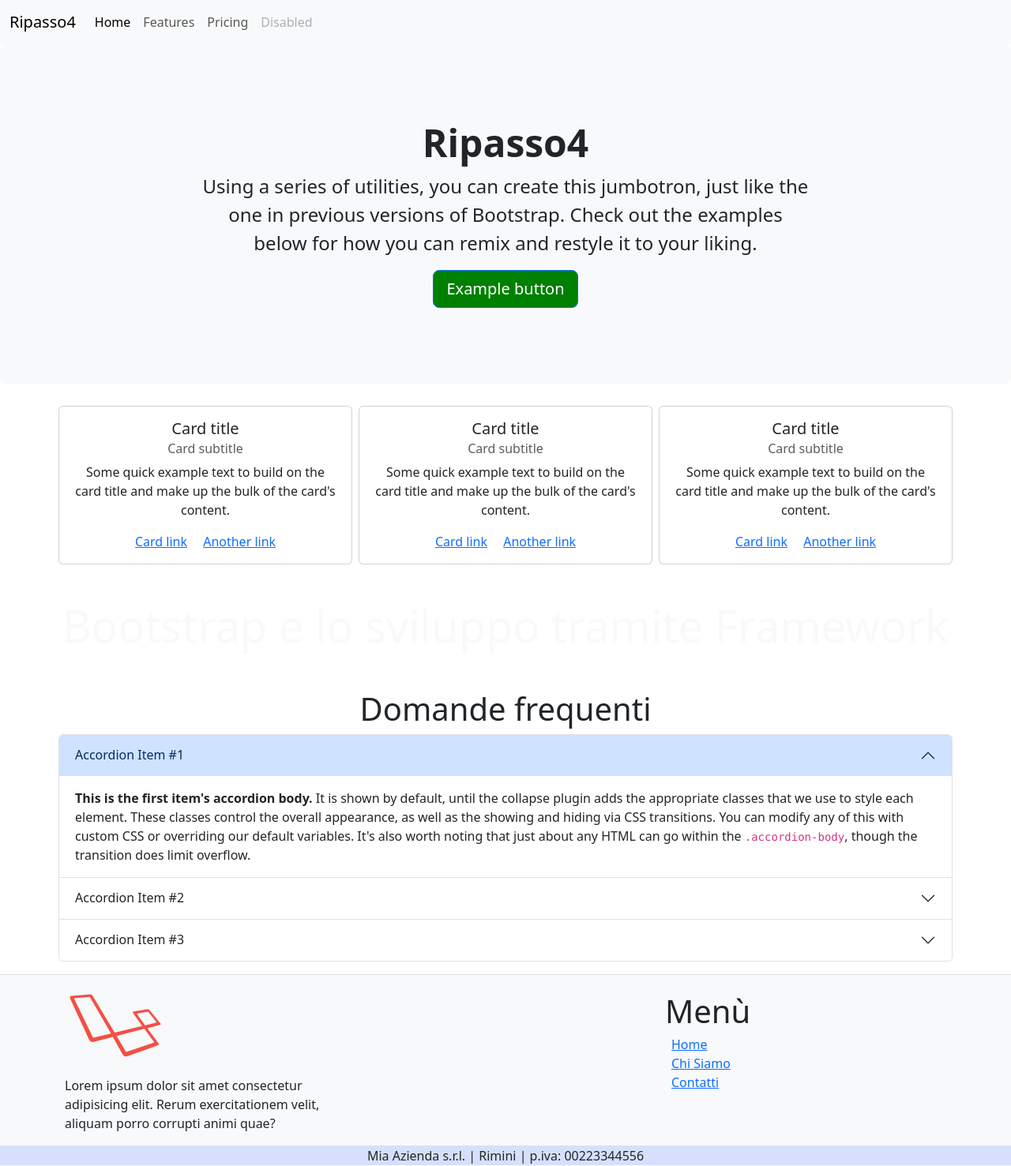
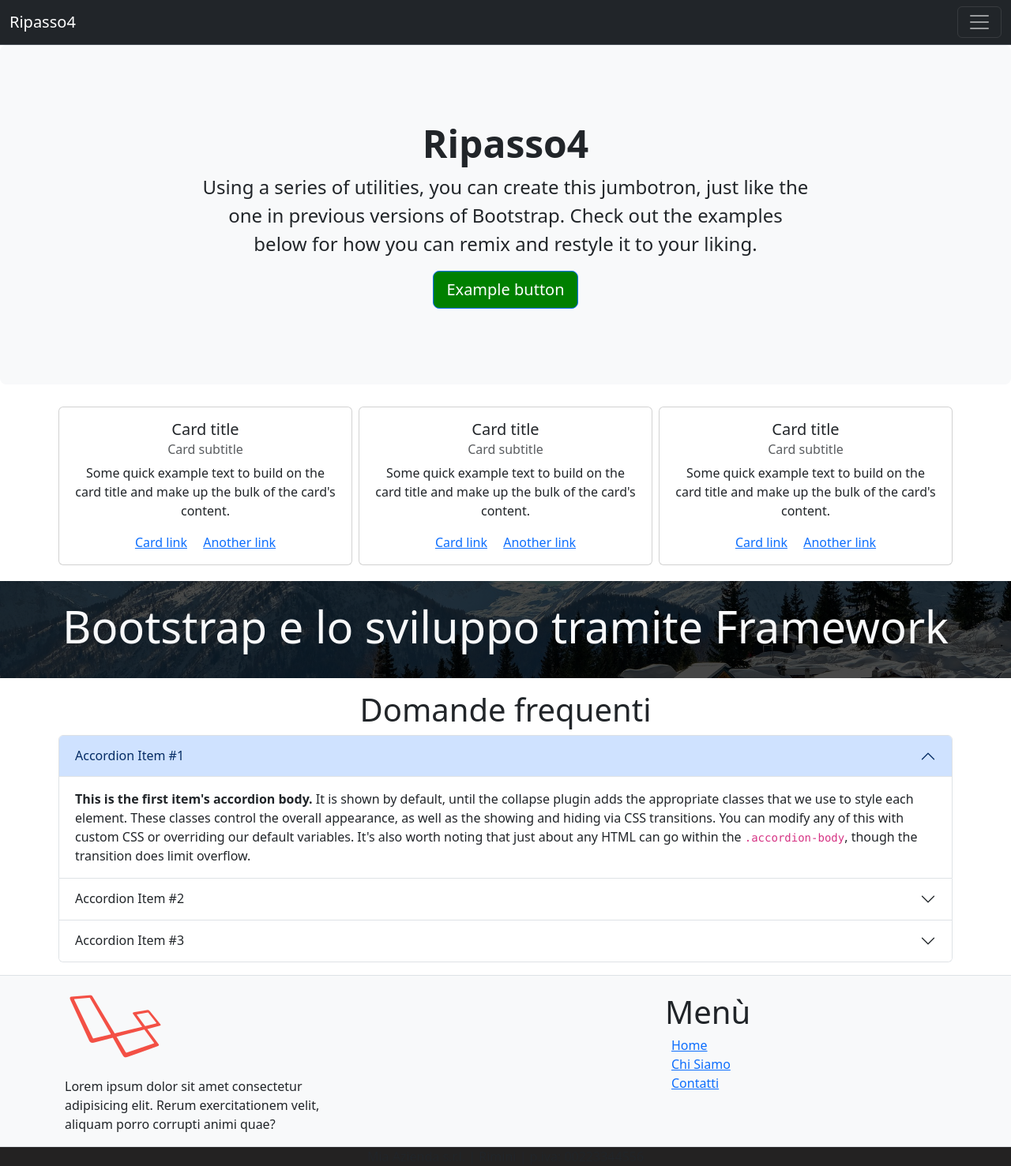
Before and after one commit to docentemaurocasadei/linguaggidimarkup2023-24, a PHP site: page /ripasso4.html in a window 1280 px wide. Shown: the whole page at 79% size. Run offline with PHP 8.4, Linux system fonts and the light colour scheme.

Commit message:
ripasso4 3

```diff
--- a/ripasso4/ripasso4.css
+++ b/ripasso4/ripasso4.css
@@ -1,8 +1,28 @@
 ul li{
     list-style-type: none;
 }
+#payoff{
+    background-image: url('./sfondo.jpg');
+    background-size: cover;
+    background-position: center;
+    position: relative;
+}
+#payoff h2{
+    position: relative;
+    z-index: 1;
+}
+.pellicola{
+    background-color: rgba(0, 0, 0, 0.704);
+    width: 100%;
+    height: 100%;
+    position: absolute;
+    top: 0;
+    left: 0;
+    /* z-index: 1; */
+}
 #socket{
-    background-color: #D6E0FD;
+    background-color: #232222;
+    color: white;
 }
 @media screen and (min-width: 576px) {
     #cta{
--- a/ripasso4/ripasso4.html
+++ b/ripasso4/ripasso4.html
@@ -8,7 +8,7 @@
     <link rel="stylesheet" href="ripasso4.css">
   </head>
   <body>
-    <nav class="navbar navbar-expand-lg bg-body-tertiary">
+    <nav class="navbar bg-dark border-bottom border-body" data-bs-theme="dark">
         <div class="container-fluid">
           <a class="navbar-brand" href="#">Ripasso4</a>
           <button class="navbar-toggler" type="button" data-bs-toggle="collapse" data-bs-target="#navbarNavAltMarkup" aria-controls="navbarNavAltMarkup" aria-expanded="false" aria-label="Toggle navigation">
@@ -68,8 +68,9 @@
             </div>
         </div>
       </section>
-      <section class="mt-3 text-light py-4 px-5 text-center">
+      <section class="mt-3 text-light py-4 px-5 text-center" id="payoff">
         <h2 class="display-4">Bootstrap e lo sviluppo tramite Framework</h2>
+        <div class="pellicola"></div>
       </section>
       <section id="faq" class="mt-3 container px-1">
         <h2 id="title_faq" class="display-6 text-center">Domande frequenti</h2>
```
